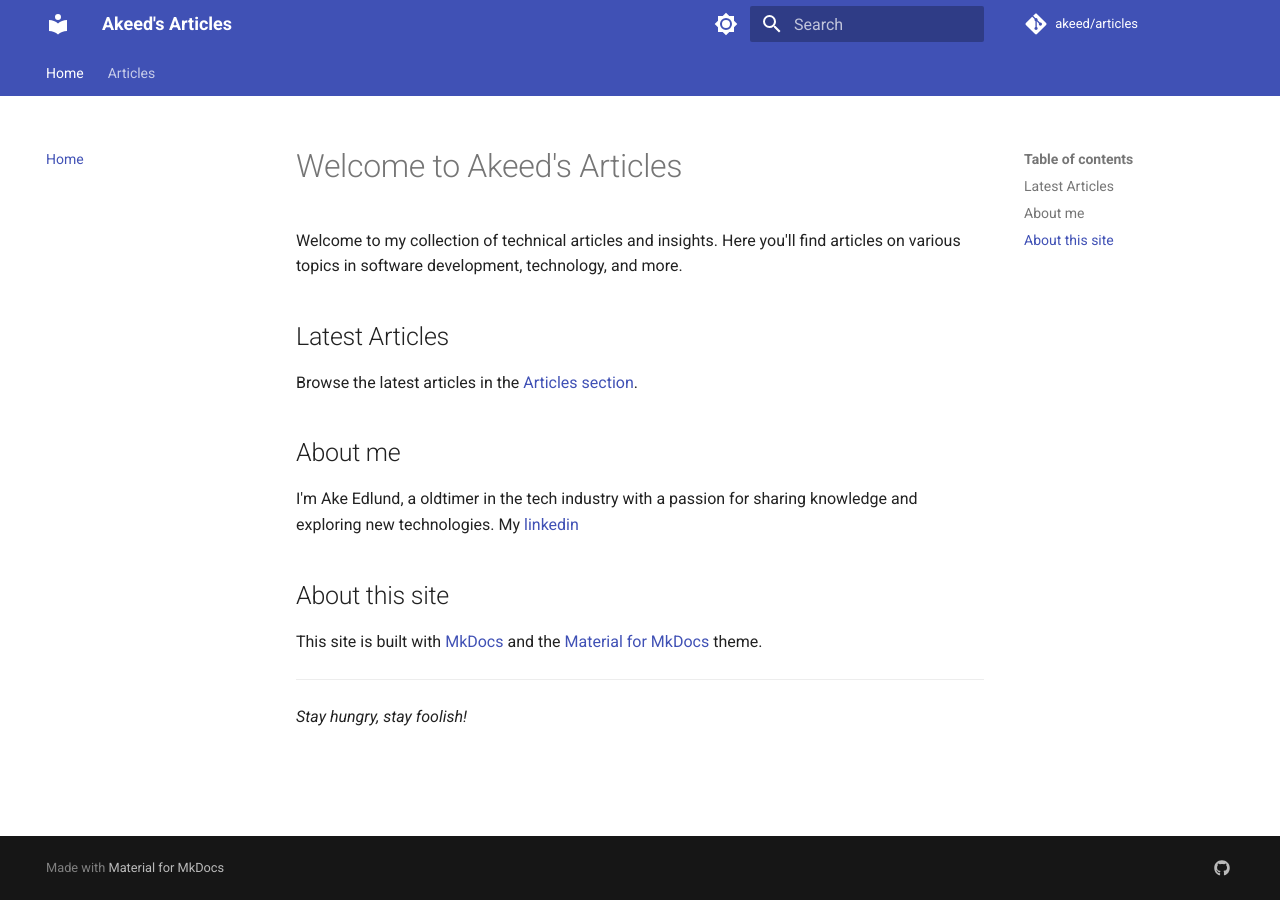
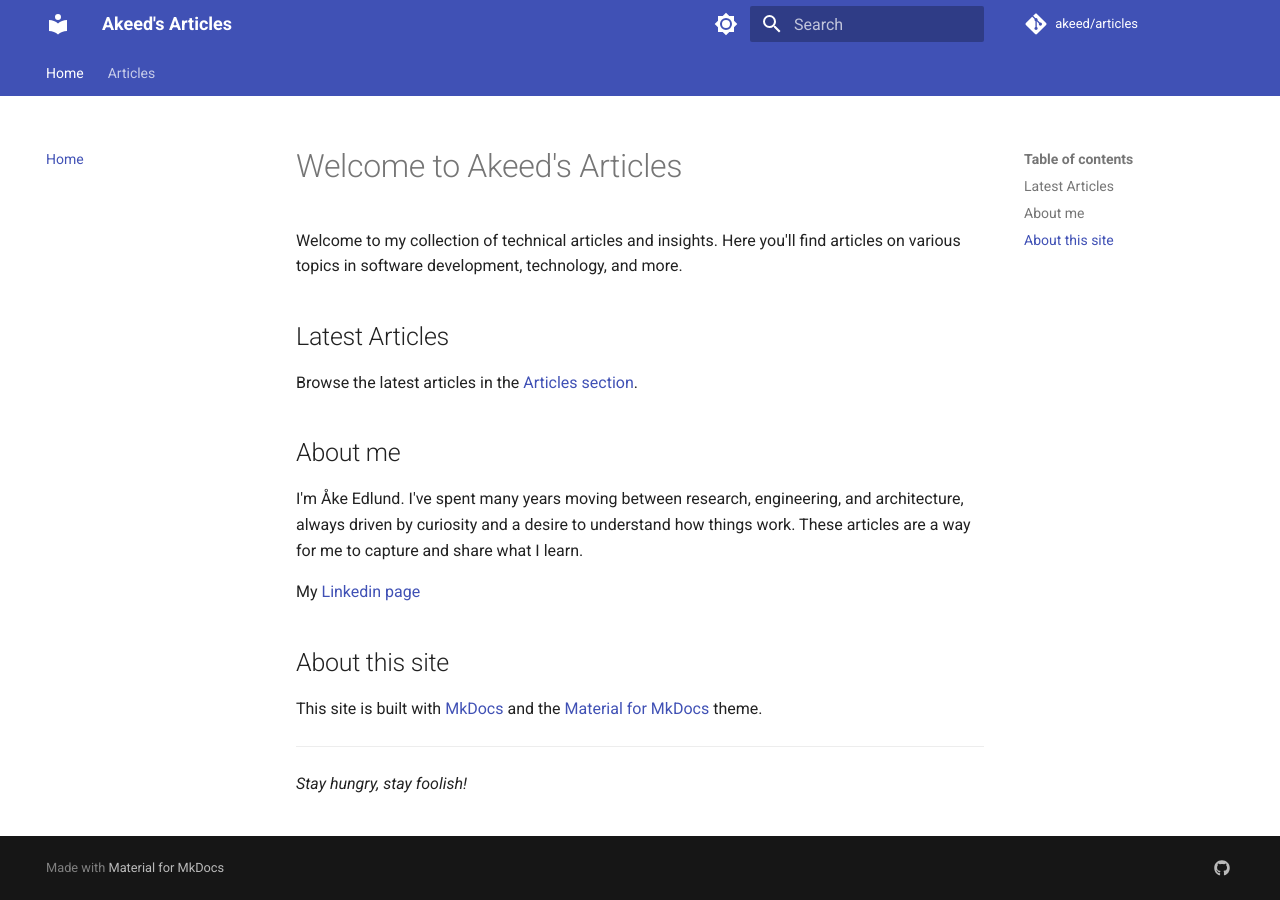
Before and after one commit to akeed/akeed.github.io, an MkDocs documentation site: the page built from docs/index.md, in a window 1280 px wide. Built offline with MkDocs 1.6.1 and Material for MkDocs 9.7.7, drawn with Linux system fonts in a browser that asks for light colours; comment, search, counter and statistics services are not loaded.

Commit message:
fix: minor update of landing page

```diff
--- a/docs/index.md
+++ b/docs/index.md
@@ -8,8 +8,9 @@ Browse the latest articles in the [Articles section](articles/index.md).
 
 ## About me
 
-I'm Ake Edlund, a oldtimer in the tech industry with a passion for sharing knowledge and exploring new technologies.
-My [linkedin](https://www.linkedin.com/in/aaked/)
+I'm Åke Edlund. I've spent many years moving between research, engineering, and architecture, always driven by curiosity and a desire to understand how things work. These articles are a way for me to capture and share what I learn.
+
+My [Linkedin page](https://www.linkedin.com/in/aaked/)
 
 ## About this site
 
```
